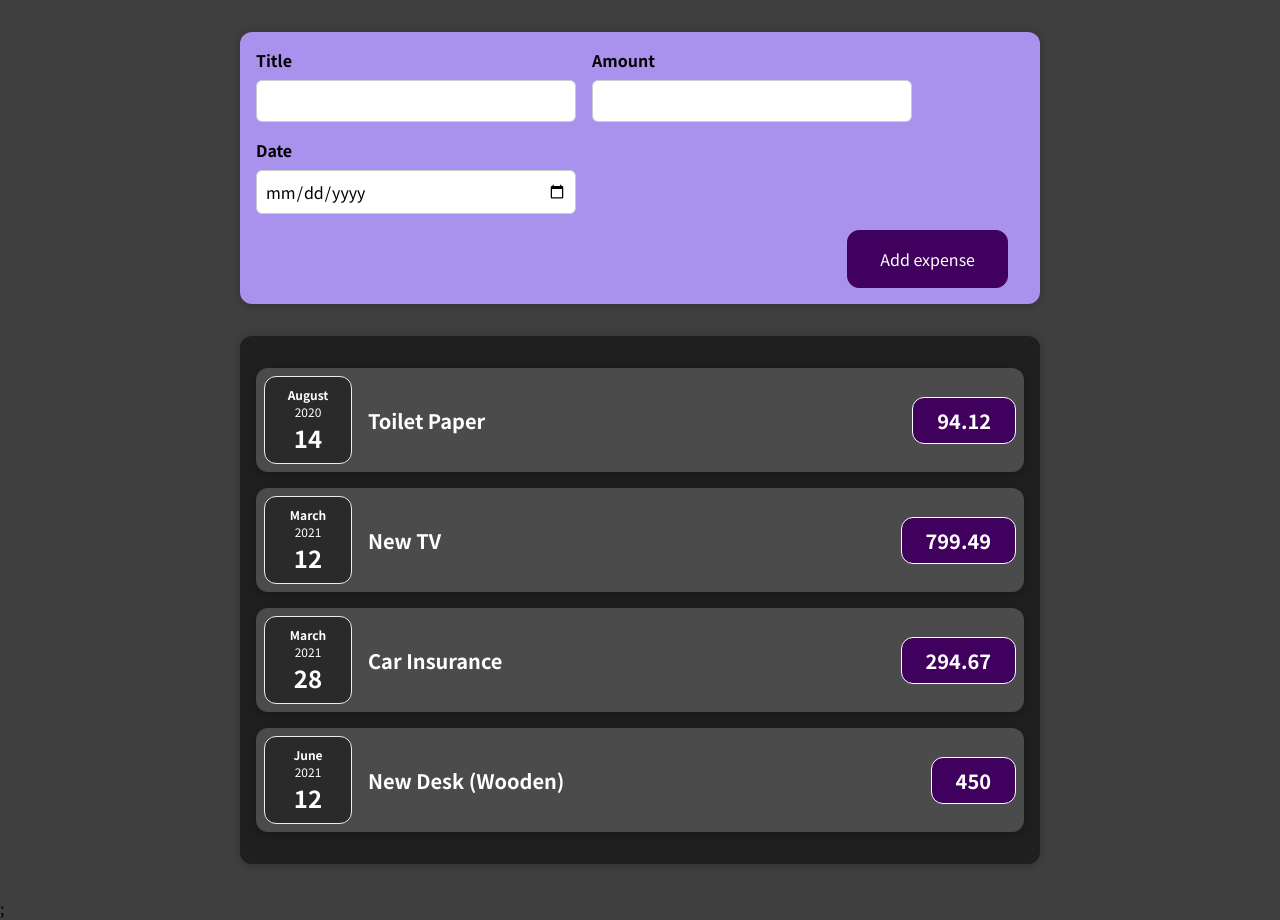
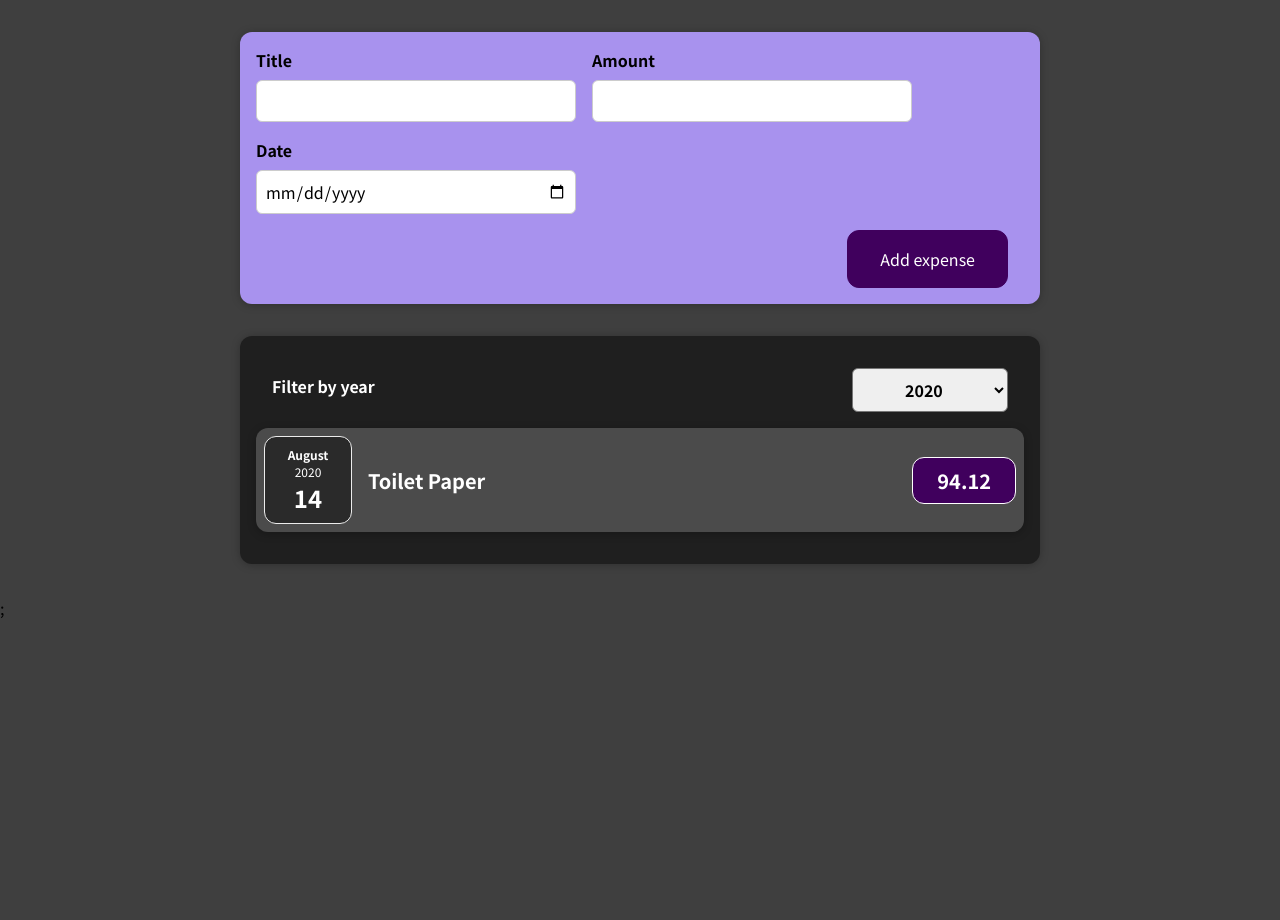
Before and after one commit to Breno-do-val/react-academind, a React (Create React App) app: page / in a window 1280 px wide. After the commit the page ends 800 px from the top, so only its background shows below. Built offline with nearby package versions, Linux system fonts and the light colour scheme.

Commit message:
(feat): add filtered component

```diff
--- a/src/App.js
+++ b/src/App.js
@@ -4,7 +4,7 @@ import Expenses from './components/Expenses/Expenses';
 import NewExpense from './components/NewExpense/NewExpense';
 
 function App() {
-  const expenses = [
+  const [expenses, setExpenses] = React.useState([
     {
       id: 'e1',
       title: 'Toilet Paper',
@@ -29,11 +29,18 @@ function App() {
       amount: 450,
       date: new Date(2021, 5, 12).toString(),
     },
-  ];
+  ]);
+
+  const handleAddNewExpense = (expense) => {
+    setExpenses((prev) => {
+      return [...prev, expense];
+    });
+    console.log(expenses);
+  };
 
   return (
     <div>
-      <NewExpense />
+      <NewExpense onAddNewExpense={handleAddNewExpense} />
       <Expenses expenses={expenses} />;
     </div>
   );
--- a/src/components/Expenses/Expenses.js
+++ b/src/components/Expenses/Expenses.js
@@ -1,23 +1,33 @@
 import React from 'react';
 
 import Card from '../UI/Card/Card';
+import ExpensesFilter from './ExpensesFilter/ExpensesFilter';
 import ExpenseItem from './ExpenseItem/ExpenseItem';
 
 import './Expenses.css';
 
 const Expenses = ({ expenses }) => {
+  const [filtered, setFiltered] = React.useState('2020');
+
   return (
     <Card className="expenses">
-      {expenses.map((item) => {
-        return (
-          <ExpenseItem
-            key={item.key}
-            amount={item.amount}
-            date={item.date}
-            title={item.title}
-          />
-        );
-      })}
+      <ExpensesFilter
+        onFilterChange={setFiltered}
+        selected={filtered}
+      />
+      {expenses
+        .filter((item) => item.date.includes(filtered))
+        .map((filtered) => {
+          return (
+            <ExpenseItem
+              key={filtered.key}
+              amount={filtered.amount}
+              date={filtered.date}
+              title={filtered.title}
+              filter={filtered}
+            />
+          );
+        })}
     </Card>
   );
 };
--- /dev/null
+++ b/src/components/Expenses/ExpensesFilter/ExpensesFilter.css
@@ -0,0 +1,24 @@
+.expenses-filter {
+	color: white;
+	padding: 0 1rem;
+}
+
+.expenses-filter__control {
+	display: flex;
+	width: 100%;
+	align-items: center;
+	justify-content: space-between;
+	margin: 1rem 0;
+}
+
+.expenses-filter label {
+	font-weight: bold;
+	margin-bottom: 0.5rem;
+}
+
+.expenses-filter select {
+	font: inherit;
+	padding: 0.5rem 3rem;
+	font-weight: bold;
+	border-radius: 6px;
+}
--- /dev/null
+++ b/src/components/Expenses/ExpensesFilter/ExpensesFilter.js
@@ -0,0 +1,24 @@
+import React from 'react';
+
+import './ExpensesFilter.css';
+
+const ExpensesFilter = ({ onFilterChange, selected }) => {
+  const handleSelectChange = (event) => {
+    onFilterChange(event.target.value);
+  };
+  return (
+    <div className="expenses-filter">
+      <div className="expenses-filter__control">
+        <label>Filter by year</label>
+        <select value={selected} onChange={handleSelectChange}>
+          <option value="2022">2022</option>
+          <option value="2021">2021</option>
+          <option value="2020">2020</option>
+          <option value="2019">2019</option>
+        </select>
+      </div>
+    </div>
+  );
+};
+
+export default ExpensesFilter;
--- a/src/components/NewExpense/ExpenseForm/ExpenseForm.js
+++ b/src/components/NewExpense/ExpenseForm/ExpenseForm.js
@@ -2,11 +2,11 @@ import React from 'react';
 
 import './ExpenseForm.css';
 
-const ExpenseForm = () => {
-  const [ userInput, setUserInput ] = React.useState({
+const ExpenseForm = ({ onAddNewExpense }) => {
+  const [userInput, setUserInput] = React.useState({
     title: '',
     amount: '',
-    date: ''
+    date: '',
   });
 
   const handleTitleChange = (event) => {
@@ -33,22 +33,38 @@ const ExpenseForm = () => {
   const handleSubmit = (event) => {
     event.preventDefault();
     console.log(userInput);
-  }
+    onAddNewExpense(userInput);
+  };
 
   return (
     <form onSubmit={handleSubmit}>
       <div className="new-expense__controls">
         <div className="new-expense__control">
           <label>Title</label>
-          <input type="text" value={userInput.title} onChange={handleTitleChange}/>
+          <input
+            type="text"
+            value={userInput.title}
+            onChange={handleTitleChange}
+          />
         </div>
         <div className="new-expense__control">
           <label>Amount</label>
-          <input type="number" min="0.01" step="0.01"  value={userInput.amount} onChange={handleAmountChange}/>
+          <input
+            type="number"
+            min="0.01"
+            step="0.01"
+            value={userInput.amount}
+            onChange={handleAmountChange}
+          />
         </div>
         <div className="new-expense__control">
           <label>Date</label>
-          <input type="date" min="2019-01-01" max="2022-12-31" onChange={handleDateChange}/>
+          <input
+            type="date"
+            min="2019-01-01"
+            max="2022-12-31"
+            onChange={handleDateChange}
+          />
         </div>
       </div>
       <div className="new-expense__actions">
--- a/src/components/NewExpense/NewExpense.js
+++ b/src/components/NewExpense/NewExpense.js
@@ -4,10 +4,14 @@ import ExpenseForm from './ExpenseForm/ExpenseForm';
 
 import './NewExpense.css';
 
-const NewExpense = () => {
+const NewExpense = ({ onAddNewExpense }) => {
+  const handleAddNewExpense = (expense) => {
+    onAddNewExpense(expense);
+  };
+
   return (
     <div className="new-expense">
-      <ExpenseForm />
+      <ExpenseForm onAddNewExpense={handleAddNewExpense} />
     </div>
   );
 };
```
